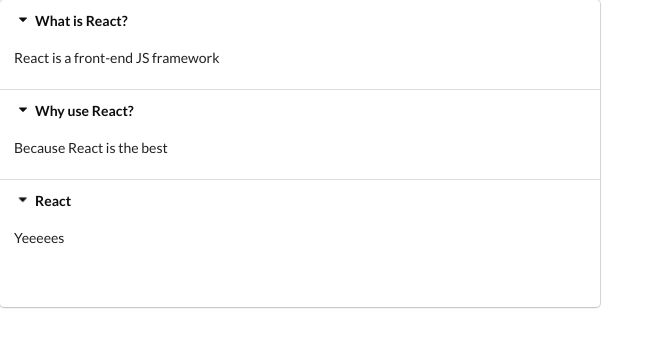
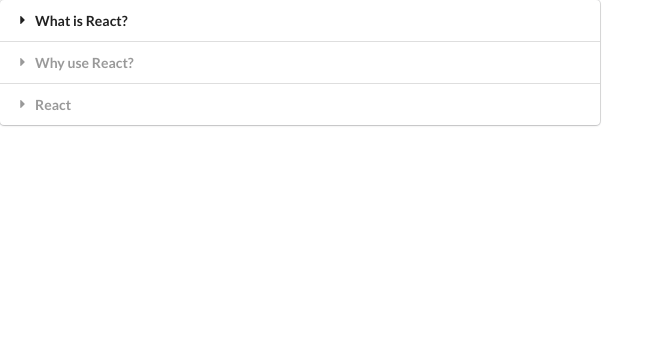
Before and after one commit to HristijanGjorgjioski/Widgets-App, a React (Create React App) app: page / in a window 1280 px wide. Shown: the top 346 px of the page, without its empty margins (0-664 px from the left). Built offline with nearby package versions, Linux system fonts and the light colour scheme.

Commit message:
successfuly allowed user to expand accordion in the app

```diff
--- a/src/components/Accordion.js
+++ b/src/components/Accordion.js
@@ -8,25 +8,22 @@
   };
 
   const renderedItems = items.map((item, index) => {
+    const active = index === activeIndex ? 'active' : '';
+
     return (
       <React.Fragment key={item.title}>
-        <div onClick={() => onTitleClick(index)} className="title active">
+        <div onClick={() => onTitleClick(index)} className={`title ${active}`}>
           <i className="dropdown icon"></i>
           {item.title}
         </div>
-        <div className="content active">
+        <div className={`content ${active}`}>
           <p>{item.content}</p>
         </div>
       </React.Fragment>
     );
   });
 
-  return (
-    <div className="ui styled accordion">
-      {renderedItems}
-      <h1>{activeIndex}</h1>
-    </div>
-  );
+  return <div className="ui styled accordion">{renderedItems}</div>;
 };
 
 export default Accordion;
```
